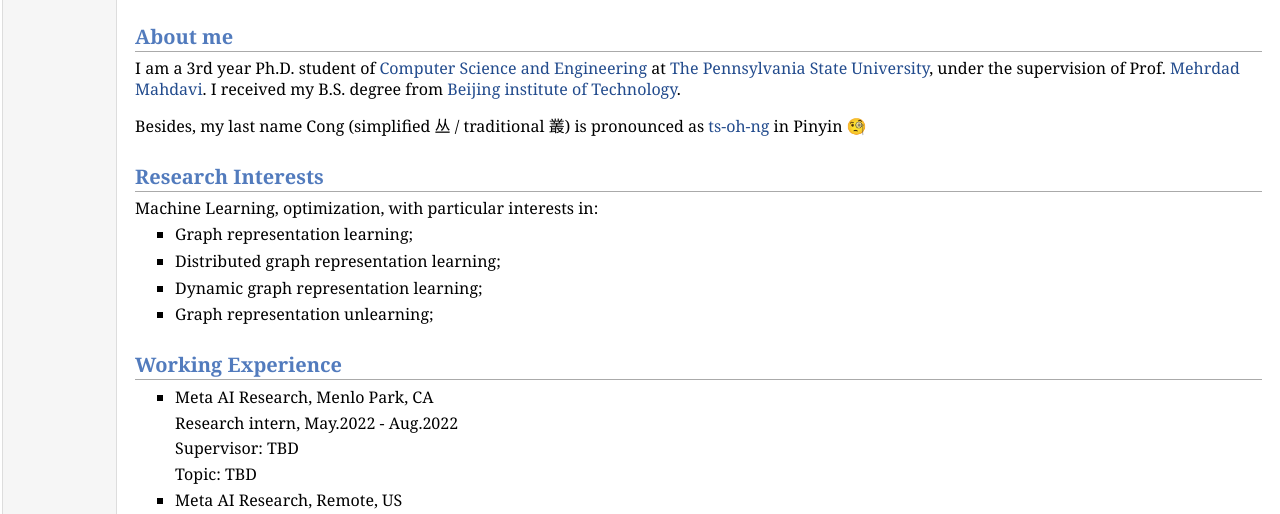
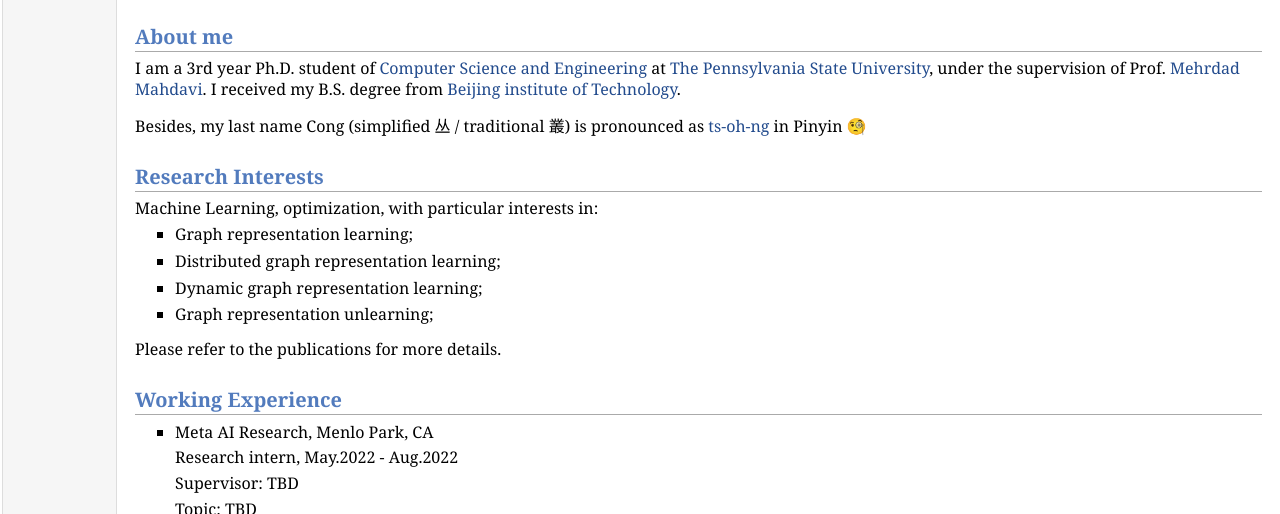
Before and after one commit to CongWeilin/CongWeilin.io, a plain HTML site: page index.html in a window 1280 px wide. Shown: the part 286-800 px from the top of the page. Drawn offline with Linux system fonts and the light colour scheme.

Commit message:
Update index.html

```diff
--- a/index.html
+++ b/index.html
@@ -40,7 +40,7 @@ Besides, my last name Cong (simplified 丛 / traditional 叢) is pronounced as <
 <li><p>Dynamic graph representation learning;</p></li>
 <li><p>Graph representation unlearning;</p></li>
 </ul>
-
+Please refer to the publications for more details.
 
 <h2>Working Experience</h2>
 <!-- <p>Machine Learning, Optimization with particular interests in: </p> -->
```
